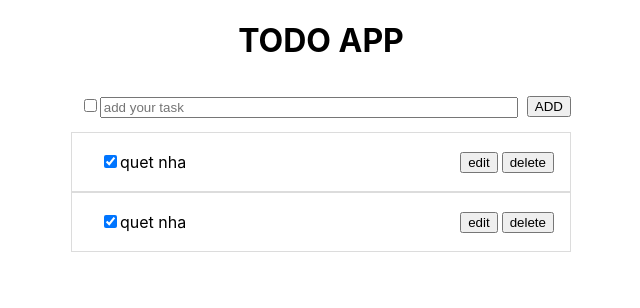
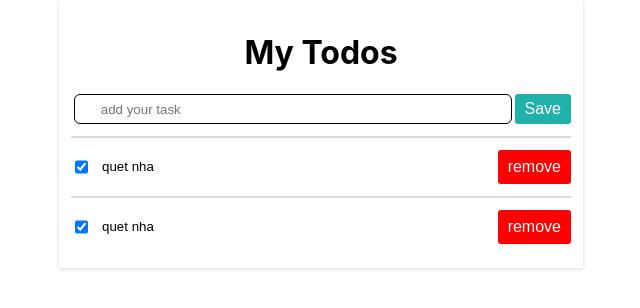
Before and after one commit to mvhung/todoapp, a React (Create React App) app: page / in a window 1280 px wide. Shown: the top 308 px of the page, without its empty margins (319-959 px from the left). Built offline with nearby package versions, Linux system fonts and the light colour scheme.

Commit message:
fix follow description

```diff
--- a/src/App.css
+++ b/src/App.css
@@ -40,19 +40,36 @@
 .container {
     width: 500px;
     margin: 0 auto;
+    padding: 12px;
+    box-shadow: rgba(0, 0, 0, 0.16) 0px 1px 4px;
 }
 .input-container {
     display: flex;
-    height: 50px;
+    height: 30px;
     justify-content: space-between;
     align-items: center;
+    margin-bottom: 12px;
 }
 .new-task {
     flex: 1;
+    height: 100%;
 }
 .new-task input[type='text'] {
-    height: 80%;
-    width: 90%;
+    height: 88%;
+    width: 92%;
+    padding-left: 26px;
+    border-radius: 6px;
+
+    border: 1px solid;
+    /* border-radius: 3px; */
+}
+.new-task input[type='text']:focus {
+    outline: none;
+    border-radius: 6px;
+    box-shadow: 0 0 0 1px rgba(0, 123, 255, 0.5);
+}
+.add-btn {
+    height: 100%;
 }
 .list-tasks {
 }
@@ -62,17 +79,79 @@
     align-items: center;
 
     height: 50px;
-    border: 1px solid #dcdcdc;
-    padding: 4px 16px;
+    /* border-bottom: 1px solid #dcdcdc; */
+    border-top: 2px solid #dcdcdc;
+    padding: 4px 0px;
 }
 
 .todo-item:hover {
-    background-color: #c0c0c0;
+    /* background-color: #c0c0c0; */
+}
+.todo-item .task {
+    border: none;
+    outline: none;
+}
+.todo-item .task:focus {
+    border: 1px solid #ccc;
+    outline: none;
+    outline: none;
+    border-radius: 6px;
+    box-shadow: 0 0 0 1px rgba(0, 123, 255, 0.5);
 }
 
 .todo-content {
-    margin-left: 12px;
+    position: relative;
+    display: flex;
+    flex: 1;
+}
+
+.todo-content input[type='text'] {
+    height: 36px;
+    width: 100%;
+}
+
+.todo-content input[type='checkbox'] {
+    margin-right: 12px;
+}
+
+.todo-content .task {
+    width: 100%;
+}
+
+.edit-btn {
+    position: absolute;
+    right: 5%;
+    top: 12%;
+}
+.edit-btn,
+.add-btn {
+    background-color: #20b2aa;
+    border: none;
+    border-radius: 3px;
+    color: #fff;
+    outline: none;
+    /* height: 20px; */
+    width: fit-content;
+    font-size: 16px;
+    padding: 6px 10px;
+    /* position: absolute; */
+    /* right: 0; */
+}
+.todo-content {
+    padding-right: 24px;
 }
 .todo-btn:hover {
     cursor: pointer;
 }
+
+.delete-btn button {
+    background-color: #fe0000;
+    border: none;
+    border-radius: 3px;
+    color: #fff;
+    outline: none;
+    /* height: 20px; */
+    width: fit-content;
+    font-size: 16px;
+    padding: 8px 10px;
+}
--- a/src/App.js
+++ b/src/App.js
@@ -4,7 +4,6 @@ import TodoApp from './components/TodoApp';
 function App() {
     return (
         <div className="App">
-            <h1>TODO APP</h1>
             <TodoApp />
         </div>
     );
--- a/src/components/TodoApp/index.js
+++ b/src/components/TodoApp/index.js
@@ -36,7 +36,7 @@ const reducer = (state, action) => {
         case 'EDIT':
             return state.map((todo) => {
                 if (action.id === todo.id) {
-                    let newTodo = action.newTask;
+                    let newTodo = { ...todo, task: action.newTask };
                     // console.log(newTodo ,action.status)
                     return newTodo;
                 } else {
@@ -69,13 +69,9 @@ function TodoApp() {
         return dispatch({ type: 'ADD_TASK', newTask: { id: todos.length + 1, task: newTask, status: newTaskStatus } });
     };
 
-    const handleEdit = (todo) => {
-        setEditMode(true);
-        setTaskId(todo.id);
-        setNewTask(todo.task);
-        setNewTaskStatus(todo.status);
-        console.log(todo);
-        input.current.focus();
+    const handleEdit = (id, newTask) => {
+        console.log(id, newTask);
+        return dispatch({ type: 'EDIT', id: id, newTask: newTask });
     };
 
     const submitEdit = () => {
@@ -87,15 +83,16 @@ function TodoApp() {
     };
     return (
         <div className="container">
+            <h1>My Todos</h1>
             <div className="input-container">
                 <div className="new-task">
-                    <input
+                    {/* <input
                         type="checkbox"
                         checked={newTaskStatus}
                         onChange={() => {
                             return setNewTaskStatus(!newTaskStatus);
                         }}
-                    />
+                    /> */}
                     <input
                         placeholder="add your task"
                         ref={input}
@@ -104,16 +101,19 @@ function TodoApp() {
                         onChange={(e) => setNewTask(e.target.value)}
                     />
                 </div>
-                <button onClick={editMode ? submitEdit : handleAdd}>{editMode ? 'EDIT' : 'ADD'}</button>
+                <button className="add-btn" onClick={editMode ? submitEdit : handleAdd}>
+                    {editMode ? 'EDIT' : 'Save'}
+                </button>
             </div>
             <div className="list-tasks">
                 {todos.map((todo) => (
                     <TodoItem
                         key={todo.id}
+                        id={todo.id}
                         status={todo.status}
                         onChangeStatus={() => handleChangeStatus(todo)}
                         onDelete={() => handleDelete(todo)}
-                        onEdit={() => handleEdit(todo)}
+                        onEdit={handleEdit}
                     >
                         {todo.task}
                     </TodoItem>
--- a/src/components/TodoItems/index.js
+++ b/src/components/TodoItems/index.js
@@ -1,15 +1,53 @@
-function TodoItem({ status, onChangeStatus, onEdit, onDelete, children }) {
+import { useRef, useState } from 'react';
+
+function TodoItem({ id, status, onChangeStatus, onEdit, onDelete, children }) {
+    const [edit, setEdit] = useState(false);
+    const inputRef = useRef(null);
+    const inputWrapperRef = useRef(null);
+
+    const [task, setTask] = useState(children);
+
+    const handleChangeTask = (value) => {
+        setTask(value);
+    };
+
+    const handleBlur = (event) => {
+        // Check if the related target of the blur event is the edit button
+        if (event.relatedTarget && event.relatedTarget.classList.contains('edit-btn')) {
+            return;
+        }
+
+        setTask(children);
+        setEdit(false);
+    };
+
+    const handleEdit = (id) => {
+        console.log(inputWrapperRef);
+        inputWrapperRef.current.blur();
+        setEdit(false);
+        onEdit(id, inputRef.current.value);
+    };
     return (
         <div className="todo-item">
             <div className="todo-content">
                 <input type="checkbox" checked={status} onClick={() => onChangeStatus()} />
-                {children}
+                <div className="task" ref={inputWrapperRef} onFocus={() => setEdit(true)} onBlur={handleBlur}>
+                    <input
+                        className="task"
+                        ref={inputRef}
+                        type="text"
+                        value={task}
+                        onChange={(e) => handleChangeTask(e.target.value)}
+                    />
+                    {edit && (
+                        <button className="edit-btn" onClick={() => handleEdit(id)} style={{ marginRight: '4px' }}>
+                            Save
+                        </button>
+                    )}
+                </div>
             </div>
-            <div className="todo-btn">
-                <button onClick={() => onEdit()} style={{ marginRight: '4px' }}>
-                    edit
-                </button>
-                <button onClick={() => onDelete()}>delete</button>
+            <div className="delete-btn">
+                <button onClick={() => onDelete()}>remove</button>
             </div>
         </div>
     );
```
